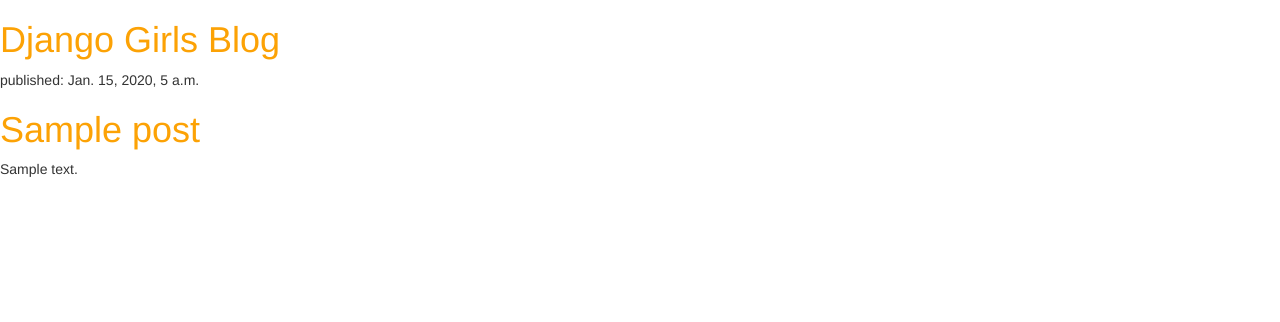
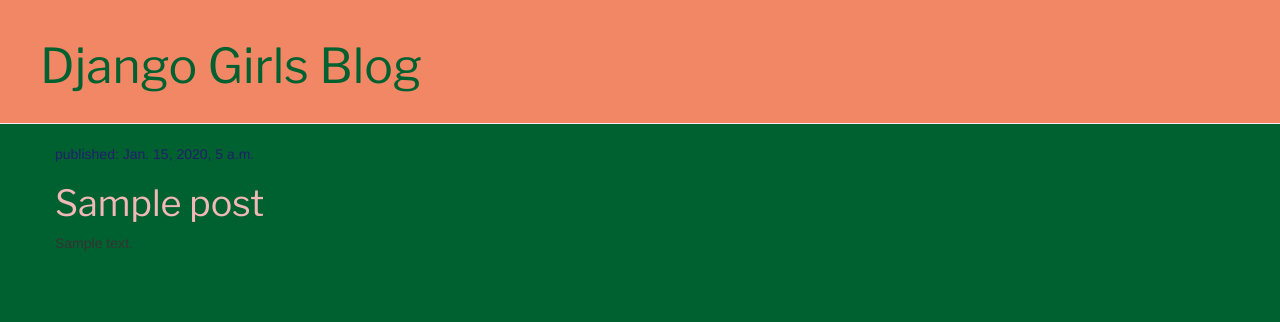
Before and after one commit to MastersMelton/my-first-blog, a Django app: template blog/templates/blog/post_list.html in a window 1280 px wide. Shown: the top 322 px of the page. Run offline with Django 3.2, Linux system fonts and the light colour scheme; the template is opened without the code that fills it: values that come from a table or form of the project are taken from there, others are empty; tables that the repository leaves empty hold one stand-in row (values such as "Sample post"); some libraries are stand-ins or nearby versions.

Commit message:
added CSS and updated HTML

```diff
--- a/blog/static/css/blog.css
+++ b/blog/static/css/blog.css
@@ -1,3 +1,53 @@
-h1 a {
-	color: #FCA205;
+.page-header {
+    background-color: #f28766;
+    margin-top: 0;
+    padding: 20px 20px 20px 40px;
 }
+
+.page-header h1, .page-header h1 a, .page-header h1 a:visited, .page-header h1 a:active {
+    color: #006130;
+    font-size: 36pt;
+    text-decoration: none;
+}
+
+body {
+	background-color: #006130;
+
+}
+
+.content {
+	/* background-color: #006130; */
+    margin-left: 40px;
+}
+
+h1, h2, h3, h4 {
+	color: #87e1cd;
+    font-family: 'Libre Franklin', sans-serif;
+}
+
+.date {
+    color: #211f6d;
+}
+
+.save {
+    float: right;
+}
+
+.post-form textarea, .post-form input {
+    width: 100%;
+}
+
+.top-menu, .top-menu:hover, .top-menu:visited {
+    color: #f2b8b8;
+    float: right;
+    font-size: 26pt;
+    margin-right: 20px;
+}
+
+.post {
+    margin-bottom: 70px;
+}
+
+.post h1 a, .post h1 a:visited {
+    color: #f2b8b8;
+}
--- a/blog/templates/blog/post_list.html
+++ b/blog/templates/blog/post_list.html
@@ -2,22 +2,30 @@
 {% load staticfiles %}
 <html>
 	<head>
+	<link href="https://fonts.googleapis.com/css?family=Libre+Franklin" rel="stylesheet">
 		<title>Kelly's Django Girls Blog</title>
 		<link rel="stylesheet" href="https://maxcdn.bootstrapcdn.com/bootstrap/3.2.0/css/bootstrap.min.css">
 		<link rel="stylesheet" href="https://maxcdn.bootstrapcdn.com/bootstrap/3.2.0/css/bootstrap-theme.min.css">
 		<link rel="stylesheet" href="{% static 'css/blog.css' %}">
 	</head>
 	<body>
-		<div>
+		<div class="page-header">
    			 <h1><a href="/">Django Girls Blog</a></h1>
 		</div>
-
+		<div class="content container">
+			<div class="row">
+				<div class="col-md-8">
 					{% for post in posts %}
-    		<div>
+    					<div class="post">
+    						<div class="date">
     							<p>published: {{ post.published_date }}</p>
+    						</div>
        						<h1><a href="">{{ post.title }}</a></h1>
         					<p>{{ post.text|linebreaksbr }}</p>
     					</div>
 					{% endfor %}
+				</div>
+			</div>
+		</div>
 	</body>
 </html>
```
Lines whose indentation alone changed are shown as unchanged.
